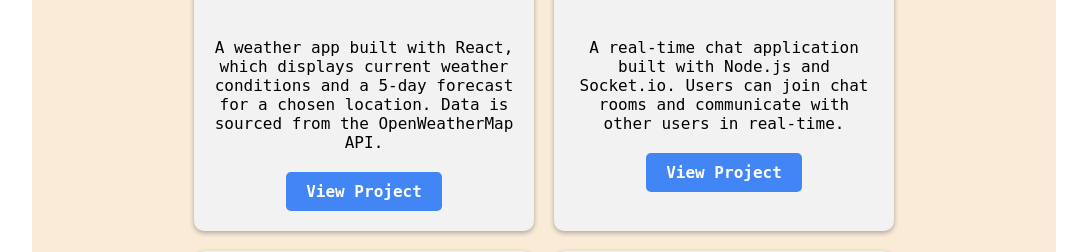
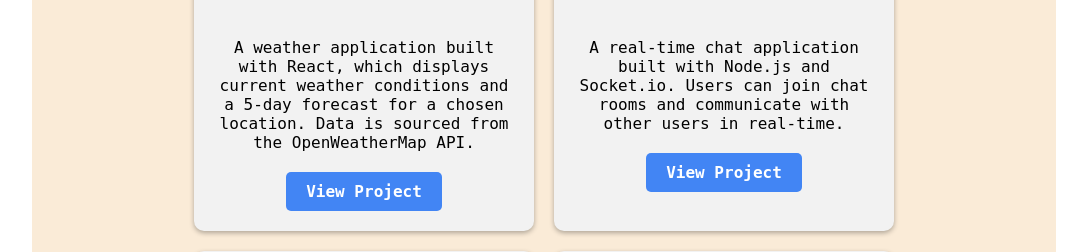
Before and after one commit to khushaalan/python-app, a Flask app: page /projects in a window 1280 px wide. Shown: the part 412-664 px from the top of the page, without its empty margins (96-1183 px from the left). Run offline with Flask 2, Linux system fonts and the light colour scheme.

Commit message:
Update projects.html

```diff
--- a/templates/projects.html
+++ b/templates/projects.html
@@ -9,7 +9,7 @@
     <div class="project">
         <h2>React Weather App</h2>
         <img src="static/project-images/react-weather-app.png" alt="React Weather App Screenshot">
-        <p>A weather app built with React, which displays current weather conditions and a 5-day forecast for a chosen location. Data is sourced from the OpenWeatherMap API.</p>
+        <p>A weather application built with React, which displays current weather conditions and a 5-day forecast for a chosen location. Data is sourced from the OpenWeatherMap API.</p>
         <a href="#" class="btn">View Project</a>
     </div>
     <div class="project">
```
